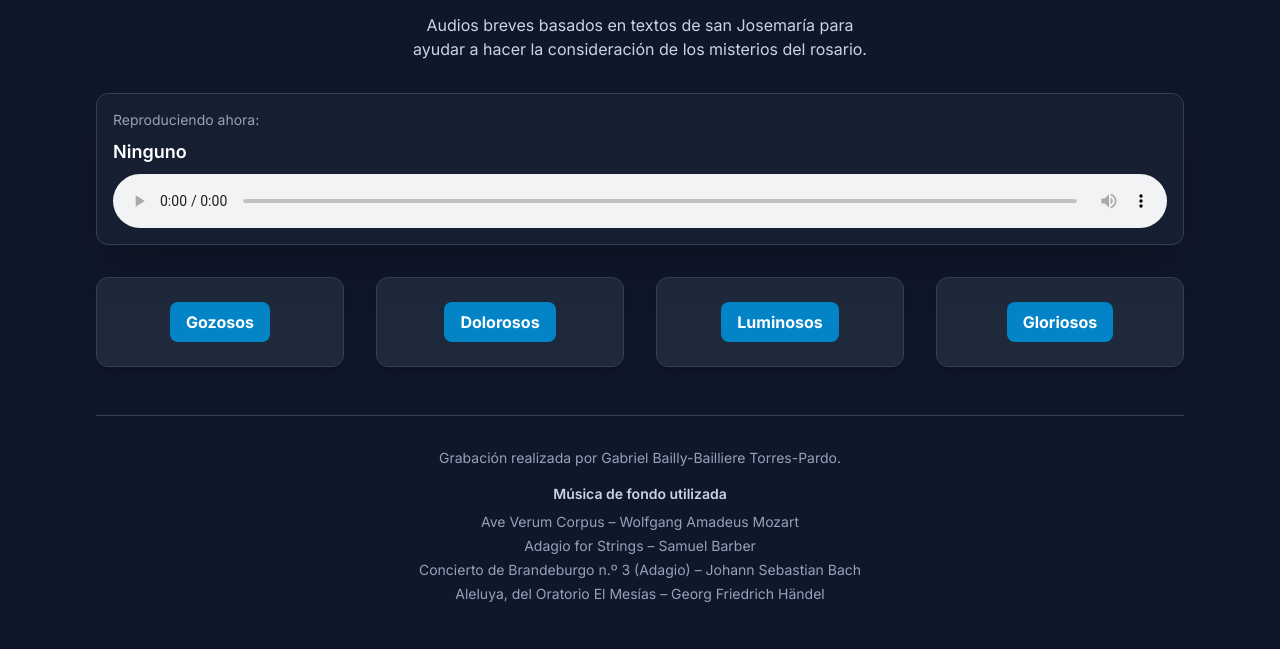
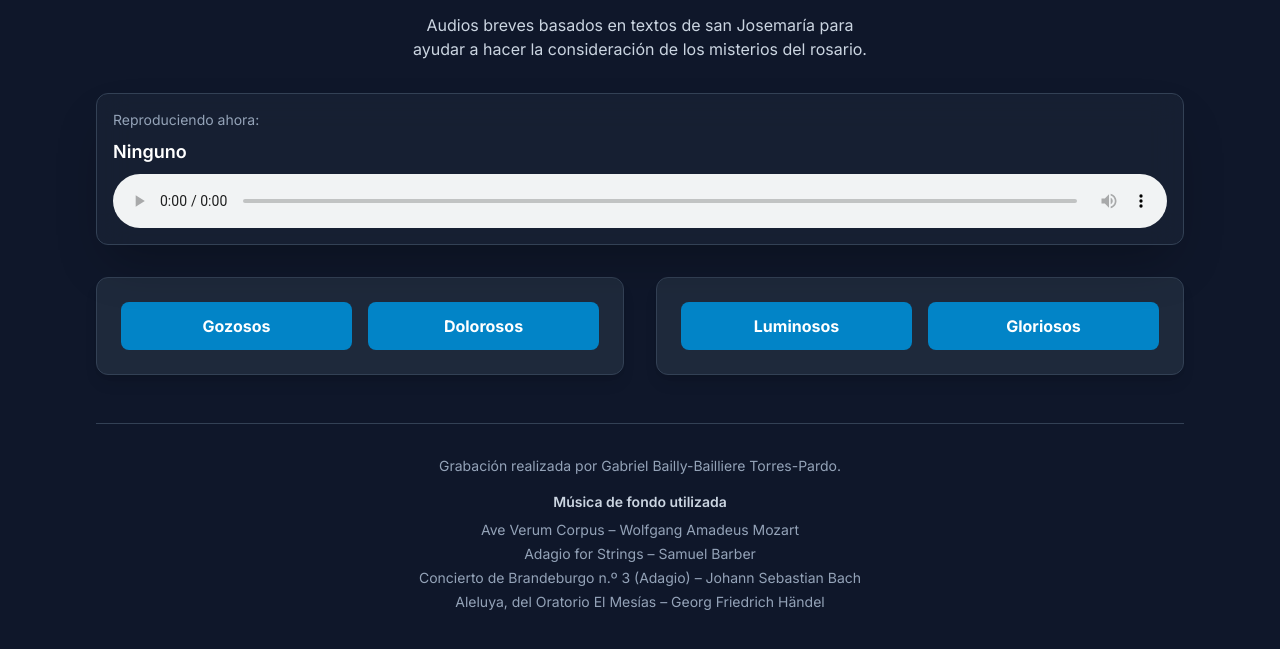
Before and after one commit to gabrielbailly/considera-misterios, a plain HTML site: page index.html in a window 1280 px wide. Shown: the part 115-764 px from the top of the page. Drawn offline with nearby package versions, Linux system fonts and the light colour scheme.

Commit message:
Update index.html

```diff
--- a/index.html
+++ b/index.html
@@ -61,43 +61,35 @@
             <audio id="main-audio-player" controls class="w-full mt-2"></audio>
         </div>
 
-        <!-- Grid de Misterios -->
-        <main class="grid grid-cols-1 sm:grid-cols-2 md:grid-cols-4 gap-6 lg:gap-8">
+        <!-- Grid de Misterios (2x2) -->
+        <main class="grid grid-cols-1 md:grid-cols-2 gap-6 lg:gap-8">
 
-            <!-- Misterios Gozosos -->
-            <div class="mystery-card bg-slate-800 p-6 rounded-xl shadow-lg flex flex-col justify-center items-center border border-slate-700 transition-all duration-300 hover:border-sky-500/50">
+            <!-- Fila 1 -->
+            <div class="mystery-card bg-slate-800 p-6 rounded-xl shadow-lg flex justify-center items-center gap-4 border border-slate-700 transition-all duration-300 hover:border-sky-500/50">
                 <button
-                    class="play-btn bg-sky-600 hover:bg-sky-500 text-white font-bold py-2 px-4 rounded-lg transition-colors duration-300 ease-in-out focus:outline-none focus:ring-2 focus:ring-sky-400 focus:ring-opacity-75"
+                    class="play-btn flex-1 bg-sky-600 hover:bg-sky-500 text-white font-bold py-3 px-4 rounded-lg transition-colors duration-300 ease-in-out focus:outline-none focus:ring-2 focus:ring-sky-400 focus:ring-opacity-75"
                     data-src="https://raw.githubusercontent.com/gabrielbailly/considera-misterios/main/audios/gozosos.m4a"
                     data-title="Misterios Gozosos">
                     Gozosos
                 </button>
-            </div>
-
-            <!-- Misterios Dolorosos -->
-            <div class="mystery-card bg-slate-800 p-6 rounded-xl shadow-lg flex flex-col justify-center items-center border border-slate-700 transition-all duration-300 hover:border-sky-500/50">
                 <button
-                    class="play-btn bg-sky-600 hover:bg-sky-500 text-white font-bold py-2 px-4 rounded-lg transition-colors duration-300 ease-in-out focus:outline-none focus:ring-2 focus:ring-sky-400 focus:ring-opacity-75"
+                    class="play-btn flex-1 bg-sky-600 hover:bg-sky-500 text-white font-bold py-3 px-4 rounded-lg transition-colors duration-300 ease-in-out focus:outline-none focus:ring-2 focus:ring-sky-400 focus:ring-opacity-75"
                     data-src="https://raw.githubusercontent.com/gabrielbailly/considera-misterios/main/audios/dolorosos.m4a"
                     data-title="Misterios Dolorosos">
                     Dolorosos
                 </button>
             </div>
 
-            <!-- Misterios Luminosos -->
-            <div class="mystery-card bg-slate-800 p-6 rounded-xl shadow-lg flex flex-col justify-center items-center border border-slate-700 transition-all duration-300 hover:border-sky-500/50">
+            <!-- Fila 2 -->
+             <div class="mystery-card bg-slate-800 p-6 rounded-xl shadow-lg flex justify-center items-center gap-4 border border-slate-700 transition-all duration-300 hover:border-sky-500/50">
                 <button
-                    class="play-btn bg-sky-600 hover:bg-sky-500 text-white font-bold py-2 px-4 rounded-lg transition-colors duration-300 ease-in-out focus:outline-none focus:ring-2 focus:ring-sky-400 focus:ring-opacity-75"
+                    class="play-btn flex-1 bg-sky-600 hover:bg-sky-500 text-white font-bold py-3 px-4 rounded-lg transition-colors duration-300 ease-in-out focus:outline-none focus:ring-2 focus:ring-sky-400 focus:ring-opacity-75"
                     data-src="https://raw.githubusercontent.com/gabrielbailly/considera-misterios/main/audios/luminosos.m4a"
                     data-title="Misterios Luminosos">
                     Luminosos
                 </button>
-            </div>
-
-            <!-- Misterios Gloriosos -->
-            <div class="mystery-card bg-slate-800 p-6 rounded-xl shadow-lg flex flex-col justify-center items-center border border-slate-700 transition-all duration-300 hover:border-sky-500/50">
                 <button
-                    class="play-btn bg-sky-600 hover:bg-sky-500 text-white font-bold py-2 px-4 rounded-lg transition-colors duration-300 ease-in-out focus:outline-none focus:ring-2 focus:ring-sky-400 focus:ring-opacity-75"
+                    class="play-btn flex-1 bg-sky-600 hover:bg-sky-500 text-white font-bold py-3 px-4 rounded-lg transition-colors duration-300 ease-in-out focus:outline-none focus:ring-2 focus:ring-sky-400 focus:ring-opacity-75"
                     data-src="https://raw.githubusercontent.com/gabrielbailly/considera-misterios/main/audios/gloriosos.m4a"
                     data-title="Misterios Gloriosos">
                     Gloriosos
@@ -175,7 +167,6 @@
                     playingButton.classList.remove('bg-sky-600', 'hover:bg-sky-500');
                     playingButton.classList.add('bg-green-500', 'hover:bg-green-400');
                     playingButton.textContent = 'Reproduciendo...';
-                    playingButton.closest('.mystery-card').classList.add('ring-2', 'ring-sky-500');
                     nowPlaying.textContent = playingButton.dataset.title;
                     currentPlayingButton = playingButton;
                 }
@@ -186,7 +177,6 @@
                     currentPlayingButton.classList.remove('bg-green-500', 'hover:bg-green-400');
                     currentPlayingButton.classList.add('bg-sky-600', 'hover:bg-sky-500');
                     currentPlayingButton.textContent = currentPlayingButton.dataset.title.split(' ')[1];
-                    currentPlayingButton.closest('.mystery-card').classList.remove('ring-2', 'ring-sky-500');
                     currentPlayingButton = null;
                 }
             });
```
